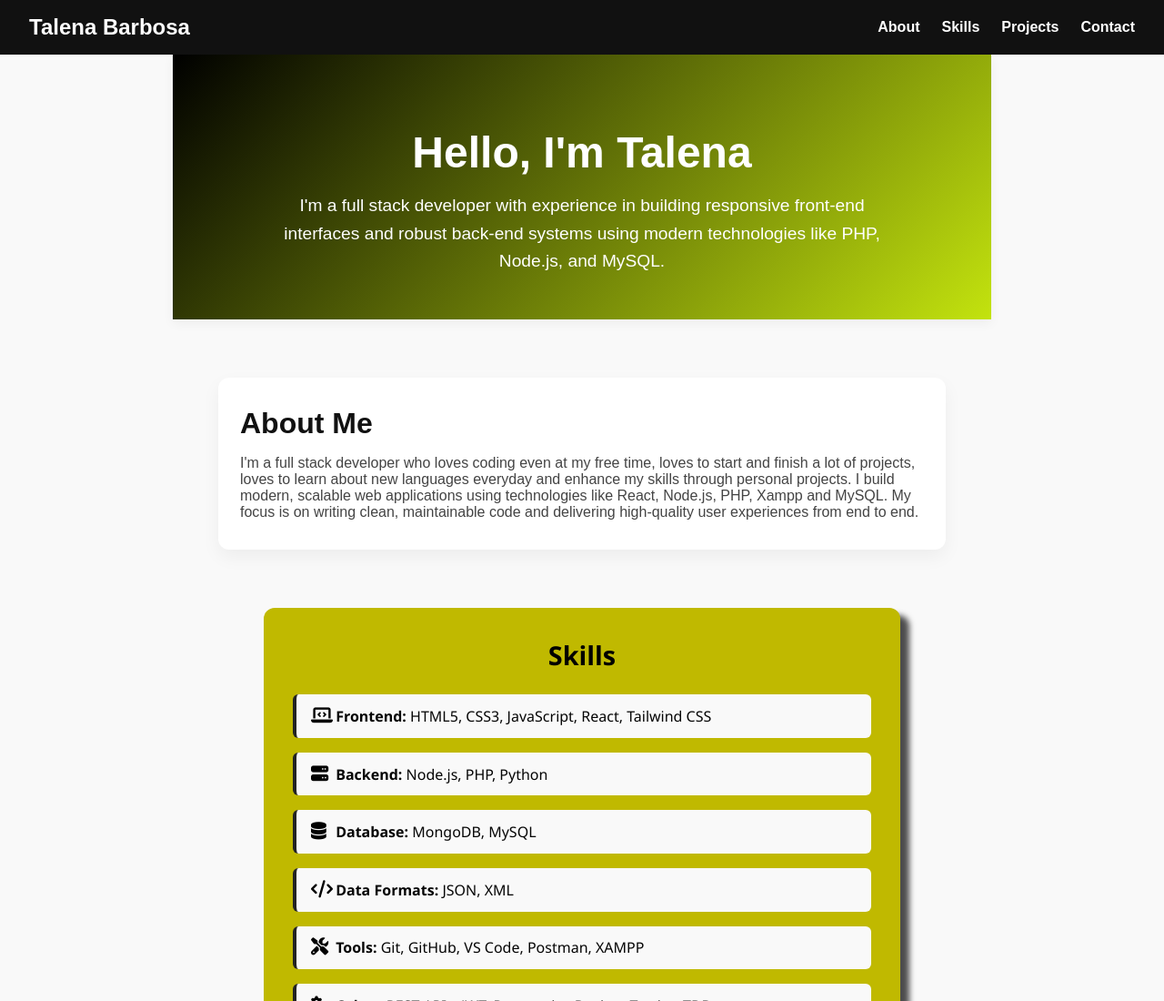
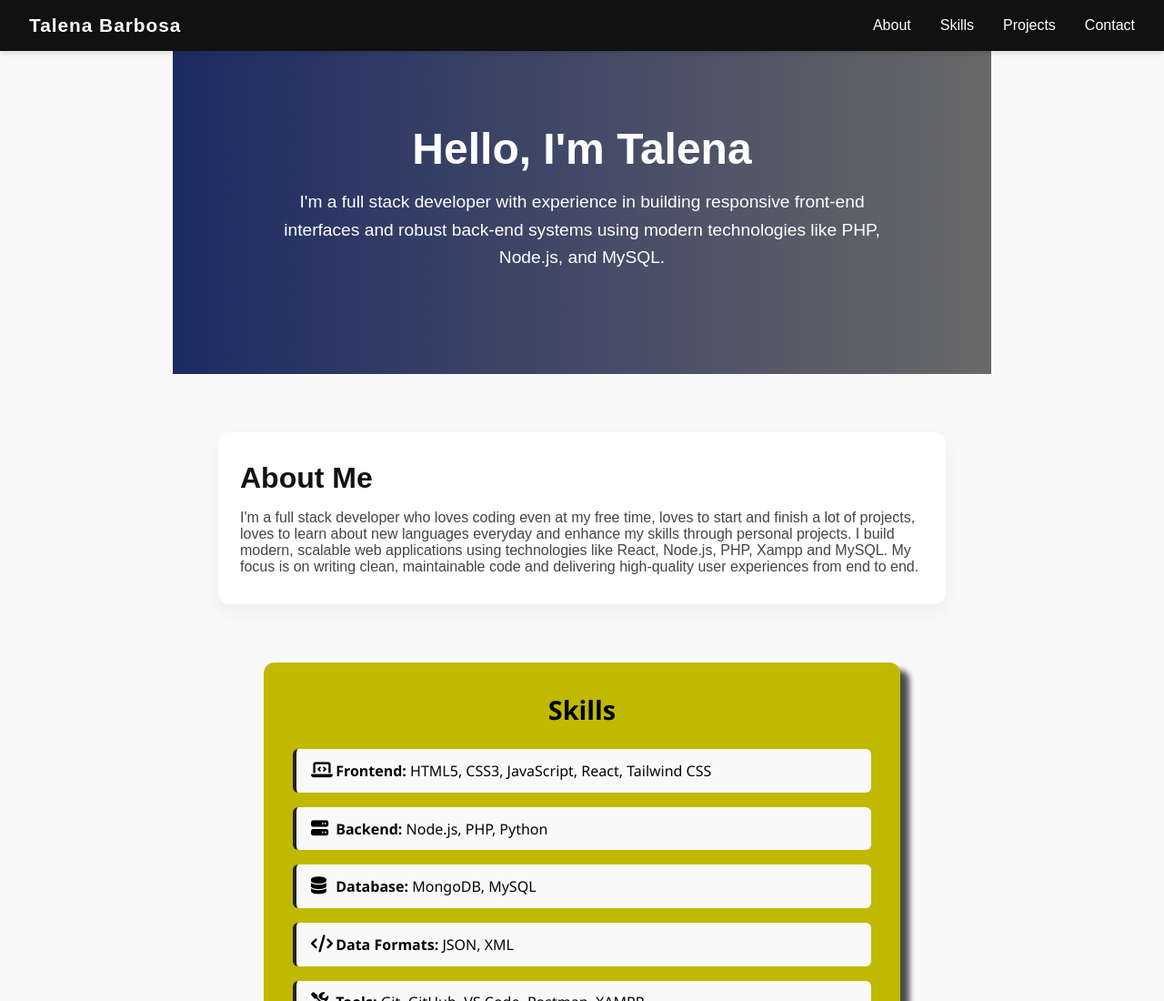
Before and after one commit to talenaa/portfolioWeb, a plain HTML site: page index.html in a window 1280 px wide. Shown: the top 1100 px of the page at 91% size. Drawn offline with Linux system fonts and the light colour scheme.

Commit message:
refactor: header

```diff
--- a/css/index.css
+++ b/css/index.css
@@ -11,25 +11,40 @@ scroll-behavior: smooth;
 
 header {
 background: #111;
-color: #fff;
-padding: 1rem 2rem;
+color: white;
 display: flex;
 justify-content: space-between;
 align-items: center;
+padding: 1rem 2rem;
 position: sticky;
 top: 0;
 z-index: 1000;
+box-shadow: 0 2px 6px rgba(0, 0, 0, 0.15);
 }
 
-nav {
-display: flex;
+header .logo {
+font-weight: 700;
+font-size: 1.3rem;
+letter-spacing: 1px;
 }
 
-nav a {
-color: #fff;
-margin-left: 1.5rem;
+nav ul {
+list-style: none;
+display: flex;
+gap: 2rem;
+margin: 0;
+padding: 0;
+}
+
+nav ul li a {
+color: white;
 text-decoration: none;
-font-weight: bold;
+font-weight: 500;
+transition: color 0.3s ease;
+}
+
+nav ul li a:hover {
+color: #ffd700;
 }
 
 .menuToggle {
@@ -46,22 +61,21 @@ margin: auto;
 
 .intro {
     text-align: center;
-    padding: 5rem 1rem 3rem;
-    background: linear-gradient(135deg, #000000 0%, #c3e30e 100%);
+    padding: 5rem 1rem;
+    background: linear-gradient(to right, #1d2b64, #696969);
     color: white;
-    box-shadow: 0 4px 12px rgba(0, 0, 0, 0.05);
 }
 
 .intro h1 {
     font-size: 3rem;
-    font-weight: 700;
+    font-weight: 800;
     margin-bottom: 1rem;
 }
 
 .intro p {
+    font-size: 1.2rem;
     max-width: 700px;
-    margin: 0 auto;
-    font-size: 1.2rem;
+    margin: 0 auto 2rem;
     line-height: 1.6;
 }
 
--- a/index.html
+++ b/index.html
@@ -13,14 +13,15 @@
 
     <body>
         <header>
-            <h2>Talena Barbosa</h2>
-            <div class="menuToggle" id="menuToggle">☰</div>
-            <nav id="navBar">
-                <a href="#about">About</a>
-                <a href="#skills">Skills</a>
-                <a href="#projects">Projects</a>
-                <a href="#contact">Contact</a>
-            </nav>
+            <div class="logo">Talena Barbosa</div>
+                <nav>
+                    <ul>
+                    <li><a href="#about">About</a></li>
+                    <li><a href="#skills">Skills</a></li>
+                    <li><a href="#projects">Projects</a></li>
+                    <li><a href="#contact">Contact</a></li>
+                    </ul>
+                </nav>
         </header>
 
         <section class="intro">
```
Lines whose indentation alone changed are shown as unchanged.
